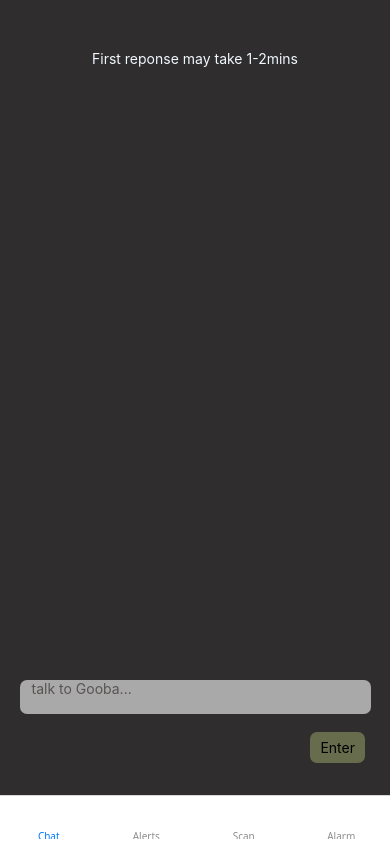
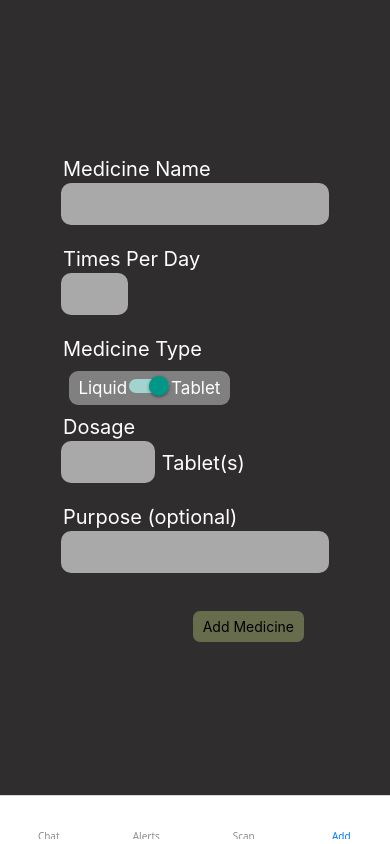
Before and after one commit to milkbottledude/Fwen, a React Native app in the folder boycottExpo/: screen /Add in a window 390 px wide. Built offline with nearby package versions, Linux system fonts and the light colour scheme; some icons are missing; what @notifee/react-native would draw is missing.

Commit message:
configured 90% of 'Add' tab, now all need to do is save that shi to local storage using await async storage, add in same format as in tess.js. not bad days work for a sick man buddy

```diff
--- a/boycottExpo/package.json
+++ b/boycottExpo/package.json
@@ -12,6 +12,7 @@
   "dependencies": {
     "@notifee/react-native": "^9.1.8",
     "@react-native-async-storage/async-storage": "^1.23.1",
+    "@react-native-vector-icons/ionicons": "^12.4.1",
     "@react-native/new-app-screen": "0.84.0",
     "@react-navigation/bottom-tabs": "^7.15.0",
     "@react-navigation/native": "^7.1.29",
@@ -22,7 +23,6 @@
     "react-native-reanimated": "^4.2.2",
     "react-native-safe-area-context": "^5.7.0",
     "react-native-screens": "^4.24.0",
-    "react-native-vector-icons": "^10.3.0",
     "react-native-vision-camera": "^4.7.3",
     "react-native-worklets": "^0.7.4"
   },
--- /dev/null
+++ b/boycottExpo/src/Add.js
@@ -0,0 +1,83 @@
+import { StyleSheet, Text, View, TextInput, Pressable, KeyboardAvoidingView, Switch } from "react-native";
+import {useState} from 'react'
+
+export default function Add() {
+    const [name, setName] = useState()
+    const [timesPerDay, set_timesPerDay] = useState()
+    const [tablet, setTablet] = useState(true)
+    const [amt, setAmt] = useState()
+    const [purpose, setPurpose] = useState('')
+    let freq = null
+    async function addMedicine() {
+        if (timesPerDay == 1) freq = '10'
+        else if (timesPerDay === 2) freq = '10,17'
+        else if (timesPerDay === 3) freq = '8,15,22'
+        else if (timesPerDay === 4) freq = '8,11,19,22'
+        else if (timesPerDay === 5) freq = '7,11,15,19,23'
+        console.log('medicine added')
+    }
+    return (
+        <KeyboardAvoidingView behavior='height' style={{flex: 1, backgroundColor: '#2f2d2d', paddingTop: 20, justifyContent: 'center'}} edges={['top']}>
+            <View style={{padding: 22, width: '80%', alignSelf: 'center'}}>
+                <Text style={styles.inputHeader}>Medicine Name</Text>
+                <TextInput onChangeText={setName} style={styles.inputText}></TextInput>
+                <Text style={styles.inputHeader}>Times Per Day</Text>
+                <TextInput onChangeText={set_timesPerDay} keyboardType='numeric' style={[styles.inputText, {width: '25%'}]}></TextInput>
+                <Text style={styles.inputHeader}>Medicine Type</Text>
+                <View style={{display: 'flex', flexDirection: 'row', borderRadius: 9, backgroundColor: 'grey', width: '60%', justifyContent: 'center', margin: 8, padding: 5}}>
+                    <Text style={[styles.inputHeader, {fontSize: 17}]}>Liquid</Text>
+                    <Switch
+                        value={tablet}
+                        onValueChange={newVal => setTablet(newVal)}
+                    />
+                    <Text style={[styles.inputHeader, {fontSize: 17}]}>Tablet</Text>
+                </View>
+                <Text style={styles.inputHeader}>Dosage</Text>
+                <View style={{display: 'flex', flexDirection: 'row'}}>
+                    <TextInput onChangeText={setAmt} keyboardType='numeric' style={[styles.inputText, {width: '35%'}]}></TextInput>
+                    <Text style={[styles.inputHeader, {marginLeft: 7, marginTop: 10}]}>
+                        {tablet ? 'Tablet(s)' : 'ml'}
+                    </Text>
+                </View>
+                <Text style={styles.inputHeader}>Purpose (optional)</Text>
+                <TextInput onChangeText={setPurpose} style={styles.inputText}></TextInput>
+                <Pressable
+                    onPress={addMedicine}
+                    style={[styles.submitButton, !(name && timesPerDay && amt) && styles.disabledButton]}
+                    disabled={!(name && timesPerDay && amt)}
+                >
+                    <Text>Add Medicine</Text>
+                </Pressable>
+            </View>
+        </KeyboardAvoidingView>
+    )
+}
+
+const styles = StyleSheet.create({
+    inputHeader: {
+        fontSize: 20,
+        color: 'white',
+        margin: 2
+    },
+    inputText: {
+        width: '100%',
+        borderRadius: 10,
+        backgroundColor: 'darkgrey',
+        marginBottom: 20,
+        color: 'black',
+        height: 42,
+        paddingHorizontal: 10
+    },
+    submitButton: {
+        alignSelf: 'flex-end',
+        marginHorizontal: 25,
+        marginVertical: 18,
+        borderRadius: 7,
+        paddingVertical: 7,
+        paddingHorizontal: 10,
+        backgroundColor: '#7ede3e'
+    },
+    disabledButton: {
+        backgroundColor: '#676d4c'
+    }
+})
--- a/boycottExpo/src/Alerts.js
+++ b/boycottExpo/src/Alerts.js
@@ -1,7 +1,8 @@
-import { StyleSheet, Text, View, StatusBar, Image, ScrollView, Pressable } from 'react-native';
+import { StyleSheet, Text, View, StatusBar, ScrollView, Pressable } from 'react-native';
 import { useFocusEffect } from '@react-navigation/native';
 import { useCallback, useState } from 'react';
 import AsyncStorage from '@react-native-async-storage/async-storage'; // for storing med details n times
+import Ionicons from '@react-native-vector-icons/ionicons';
 
 export default function Alerts() {
 
@@ -51,10 +52,25 @@ export default function Alerts() {
                   <View key={time + medName} style={styles.Tile}>
                     <View style={styles.tile_top}>
                       <Text>{medName}</Text>
-                      <Image
-                        source={require('../assets/Fig-6.3-snap_after_masking.jpg')}
-                        style={{width: 20, height: 20}}
-                      />
+                      <Pressable onPress={async () => {
+                        const timesCopy = {...times}
+                        for (const [time2, medArr2] of Object.entries(timesCopy)) {
+                          timesCopy[time2] = medArr2.filter(med => med !== medName)
+                        }
+                        await AsyncStorage.setItem('times', JSON.stringify(timesCopy))
+                        setTimes(timesCopy)
+                        const medsCopy = {...meds}
+                        delete medsCopy[medName]
+                        await AsyncStorage.setItem('meds', JSON.stringify(medsCopy))
+                        setMeds(medsCopy)
+                        console.log('removed med from meds and times') // make function to remove med from times dict here
+                      }}>
+                        {/* <Image
+                          source={require('../assets/Fig-6.3-snap_after_masking.jpg')}
+                          style={{width: 20, height: 20}}
+                        /> */}
+                        <Ionicons name="trash-bin-outline" size={20} color='#007AFF'/>
+                      </Pressable>
                     </View>
                     <Text>{meds[medName].amt}</Text>
                     <Text>{meds[medName].purpose}</Text>
@@ -92,7 +108,7 @@ const styles = StyleSheet.create({
   },
   timeTile: {
     minWidth: '90%',
-    marginTop: 19,
+    marginTop: 29,
     display: 'flex',
     flexDirection: 'row',
     justifyContent: 'space-between',
--- a/boycottExpo/src/App.js
+++ b/boycottExpo/src/App.js
@@ -1,12 +1,14 @@
 import { NavigationContainer } from "@react-navigation/native";
 import { createBottomTabNavigator } from "@react-navigation/bottom-tabs";
 import { createRef } from 'react';
+import Ionicons from '@react-native-vector-icons/ionicons'
 export const navigationRef = createRef();
 
 import Chat from './Chat';
 import Alerts from './Alerts';
 import Scan from './tess';
 import Alarm from './Alarm'
+import Add from './Add'
 
 const Tab = createBottomTabNavigator();
 
@@ -14,16 +16,25 @@ export default function App() {
   return (
     <NavigationContainer ref={navigationRef}>
       <Tab.Navigator
-        screenOptions={{
+        screenOptions={({route}) => ({
           headerShown: false,
           tabBarShowLabel: true,
-          tabBarIcon: () => null,
-        }}
+          tabBarIcon: ({color, size}) => {
+            const icons = {
+              Chat: 'chatbubble-outline',
+              Alerts: 'notifications-outline',
+              Scan: 'scan-outline',
+              // Add: focused ? 'notifications' : 'notifications-outline',
+            }
+            return <Ionicons name={icons[route.name]} size={size} color={color} />
+          },
+        })}
       >
         <Tab.Screen name="Chat" component={Chat} />
         <Tab.Screen name="Alerts" component={Alerts} />
         <Tab.Screen name="Scan" component={Scan} />
-        <Tab.Screen name="Alarm" component={Alarm} />
+        <Tab.Screen name="Add" component={Add} />
+        <Tab.Screen name="Alarm" component={Alarm} options={{ tabBarItemStyle: { display: 'none' } }} />
       </Tab.Navigator>
     </NavigationContainer>
   );
--- a/boycottExpo/src/Chat.js
+++ b/boycottExpo/src/Chat.js
@@ -1,5 +1,5 @@
 import {useState, useRef} from 'react';
-import { StyleSheet, Text, View, TextInput, ScrollView, KeyboardAvoidingView, Pressable, StatusBar } from 'react-native';
+import { StyleSheet, Text, View, TextInput, ScrollView, KeyboardAvoidingView, Pressable } from 'react-native';
 import {SafeAreaView} from 'react-native-safe-area-context'
 
 export default function Chat() {
--- a/boycottExpo/src/tess.js
+++ b/boycottExpo/src/tess.js
@@ -146,7 +146,6 @@ useEffect(() => {
         await AsyncStorage.setItem('times', JSON.stringify(times))
         console.log('item set in "times"')
 
-        const date = new Date(Date.now());
         // Create a trigger notification for each timing
         for (let [timeKey, medsArr] of Object.entries(times)) {
           if (medsArr.length > 0) {
@@ -154,8 +153,13 @@ useEffect(() => {
             let title_text = medsArr.join(', ')
             let body_text = medsArr.map(medname => meds[medname]['amt']).join(', ')
 
+            const date = new Date(Date.now())
             date.setHours(Number(timeKey)); // date.setHours(Number(timeKey))
             date.setMinutes(0) // date.setHours(0) // btw it takes 19 seconds after set up for the notif to appear, lil delayed
+
+            if (Number(timeKey) <= new Date().getHours()) {
+              date.setDate(date.getDate() + 1)
+            } // for when time is not in future
 
             // Create a time-based trigger
             const trigger = {
```
Also changed, not shown: 1 other file (tests, documents, lock files or other folders).
